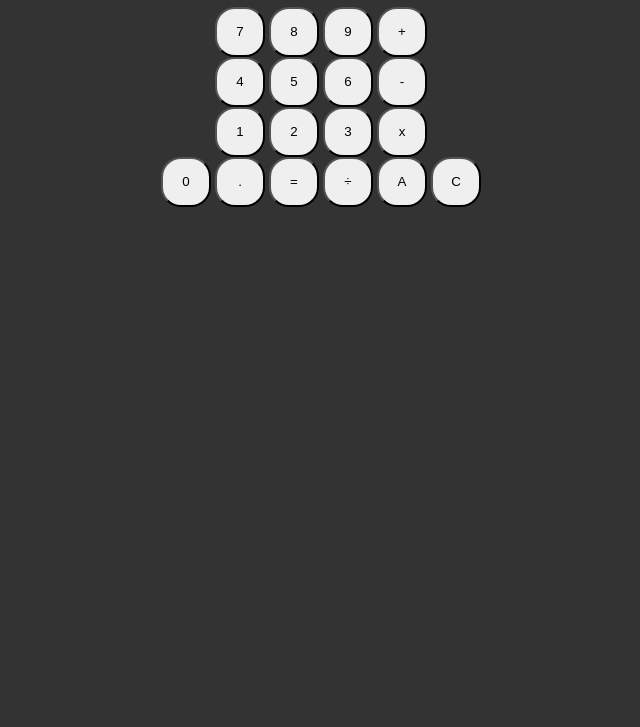
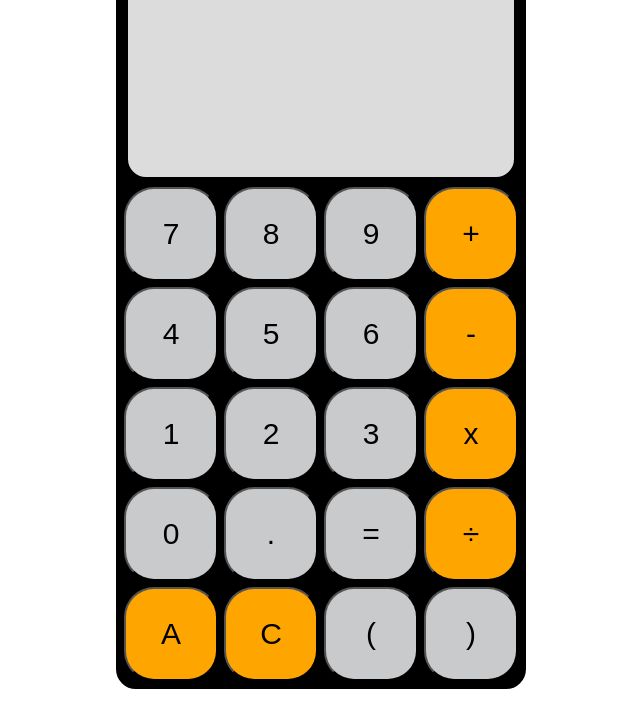
Before and after one commit to FabioNeoAmato/Calculator, a plain HTML site: page index.html in a window 1280 px wide. Shown: the part 73-800 px from the top of the page, without its empty margins (319-959 px from the left). Drawn offline with Linux system fonts and the light colour scheme.

Commit message:
calculator color

```diff
--- a/index.html
+++ b/index.html
@@ -8,26 +8,33 @@
     <title>Calculator</title>
 </head>
 <body>
-    <h1>Calculator</h1>
-
+      <div class="calculator">
+      <div class="visio"></div>
+      <div class="numeros">
 <button>7</button>
 <button>8</button>
 <button>9</button>
-<button>+</button><br>
+<button class="plus">+</button>
 <button>4</button>
 <button>5</button>
 <button>6</button>
-<button>-</button><br>
+<button class="moins">-</button>
 <button>1</button>
 <button>2</button>
 <button>3</button>
-<button>x</button><br>
+<button class="Multi">x</button>
 <button>0</button>
 <button>.</button>
 <button>=</button>
-<button>÷</button>
-<button>A</button>
-<button>C</button>
+<button class="division">÷</button>
+<button class="A">A</button>
+<button class="C">C</button>
+<button>(</button>
+<button>)</button>
+
+        </div>
+        </div>
+
 
 </body>
 <script src="./script.js"></script>
--- a/styles/style.css
+++ b/styles/style.css
@@ -1,27 +1,83 @@
-body
-{
-    background-color: #333333;
-    text-align: center;
+* {
+    padding: 0;
+    margin: 0;
 
   }
 
-h1
+  body {
+    max-width: 100vw;
+    height: 100vh;
+    display: flex;
+    justify-content: center;
+    align-items: center;
+
+
+  }
+  .visio
   {
-    text-align: center;
+
+    height: 200px;
+    background-color:gainsboro;
+    border: solid 2px black;
+    border-radius: 20px;
+    margin:5px;
+
   }
 
 
-table
+  .numeros
   {
-    background-color: white;
-    width: 150px;
-    height: 40px;
+    display: grid;
+    grid-template-columns: 100px 100px 100px 100px;
+    grid-template-rows: 100px 100px 100px 100px 100px;
+
+
 
 
   }
   button
   {
-    width: 50px;
-    height: 50px;
+    margin: 3px;
+    border-radius: 30px;
+    font-size: 30px;
+    font-weight: 200;
+    background-color: #C9CACC;
+    cursor: pointer;
+
+  }
+  button:hover
+  {
+    background-color: white;
+  }
+
+  .calculator
+  {
+    background-color: black;
+    border: 5px solid ;
     border-radius: 20px;
   }
+  .A
+  {
+    background-color: orange;
+  }
+  .C
+  {
+    background-color: orange;
+  }
+  .plus
+  {
+    background-color: orange;
+  }
+  .moins
+  {
+    background-color: orange;
+  }
+  .Multi
+  {
+    background-color: orange;
+
+  }
+  .division
+  {
+    background-color: orange;
+  }
```
Lines whose indentation alone changed are shown as unchanged.
